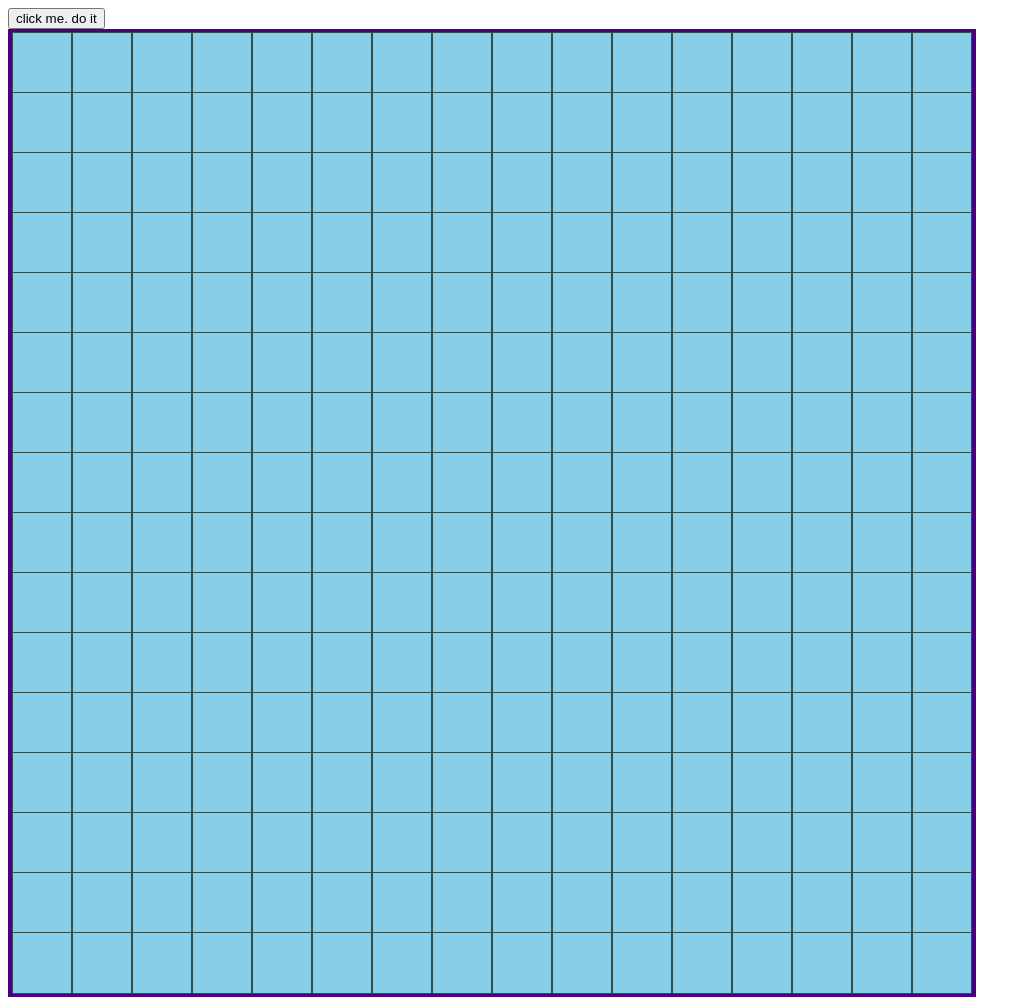
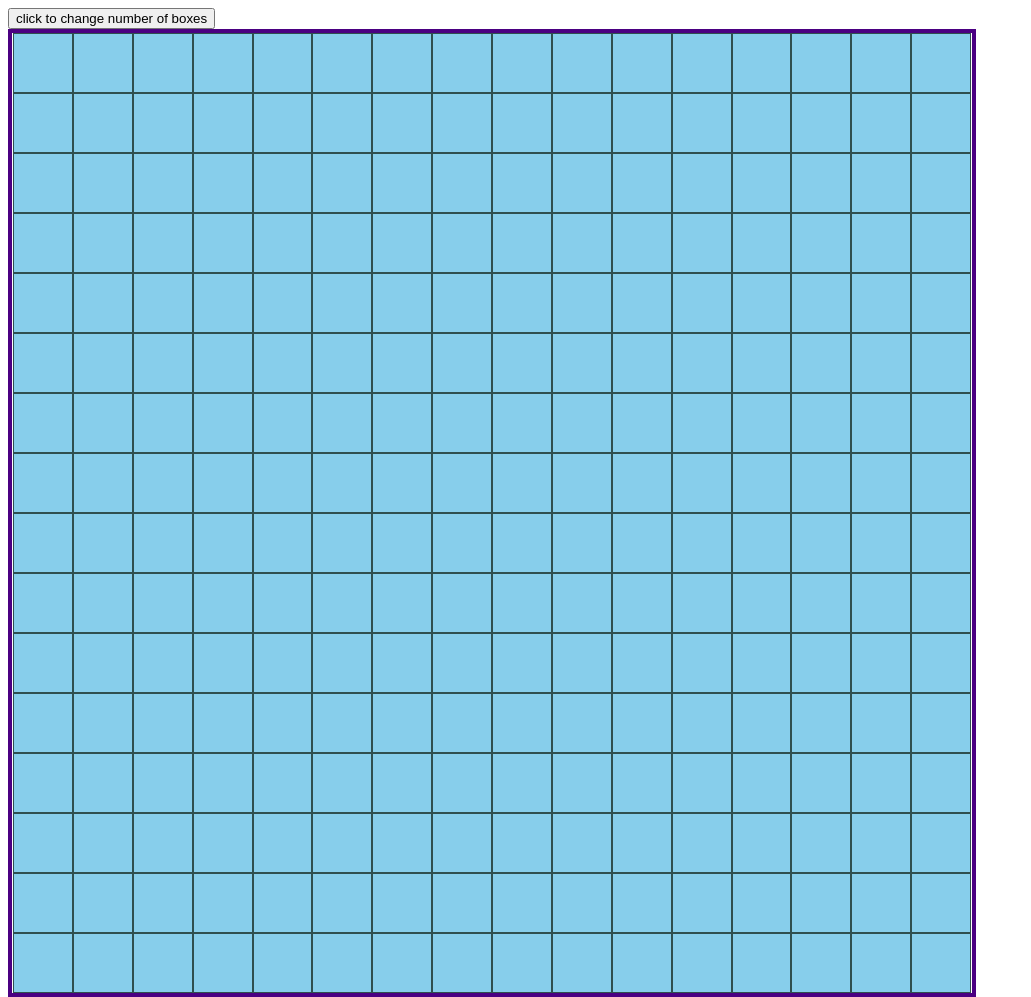
Before and after one commit to alsanders86/etch-a-sketch, a plain HTML site: page index.html in a window 1280 px wide. Shown: the whole page, without its empty margins (0-1031 px from the left). Drawn offline with Linux system fonts and the light colour scheme.

Commit message:
fix hover and grid button

```diff
--- a/game.js
+++ b/game.js
@@ -30,6 +30,7 @@ function drawGrid(gridNumber) {
             gridPiece.addEventListener("mouseover", function() {
                 gridPiece.setAttribute("style", "background-color: white;");
                 // gridPiece.textContent = "general kenobi";
+                console.log(randomRGB());
             }, false);
 
             gridRow.appendChild(gridPiece);
@@ -45,4 +46,13 @@ function clearGrid() {
     }
 }
 
+function randomRGB() {
+    let red, green, blue;
+    red = Math.floor(Math.random() * (255 - 0 + 1) + 0);
+    green = Math.floor(Math.random() * (255 - 0 + 1) + 0);
+    blue = Math.floor(Math.random() * (255 - 0 + 1) + 0);
+
+    return (`${red}, ${green}, ${blue}`);
+}
+
 drawGrid(gridNumber);
--- a/index.html
+++ b/index.html
@@ -10,7 +10,7 @@
     <link rel="stylesheet" href="style.css" />
   </head>
   <body>
-    <button id="grid-button">click me. do it</button>
+    <button id="grid-button">click to change number of boxes</button>
     <div class="container"></div>
   </body>
 </html>
--- a/style.css
+++ b/style.css
@@ -1,3 +1,6 @@
+html, body {
+    height: 100%;
+}
 .container {
     background:plum;
     border: 4px solid indigo;
@@ -10,8 +13,9 @@
 .row {
     background: red;
     height: 60px;
-    /* border: 1px solid white; */
-    flex: 1;
+    width: auto;
+    border: 1px solid white;
+    flex: 1 1 auto;
 
     display: flex;
     align-items: center;
@@ -23,5 +27,7 @@
     height: 60px;
     border: 1px solid darkslategray;
     background: skyblue;
-    flex: 1;
+    /* display: flex; */
+    flex: 1 1 auto;
+    height: 100%;
 }
```
